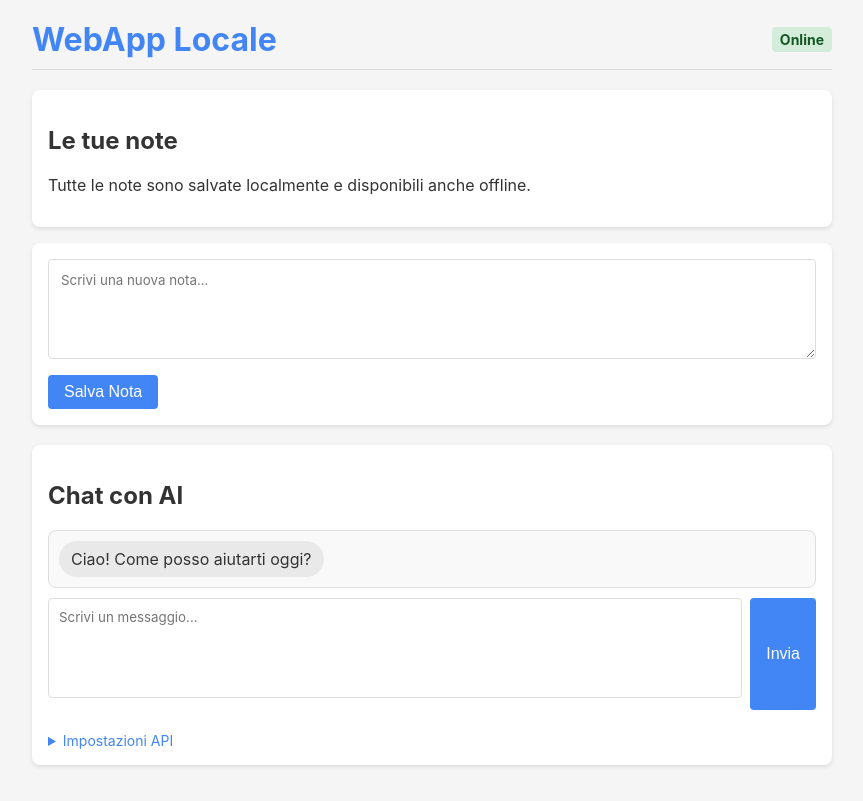
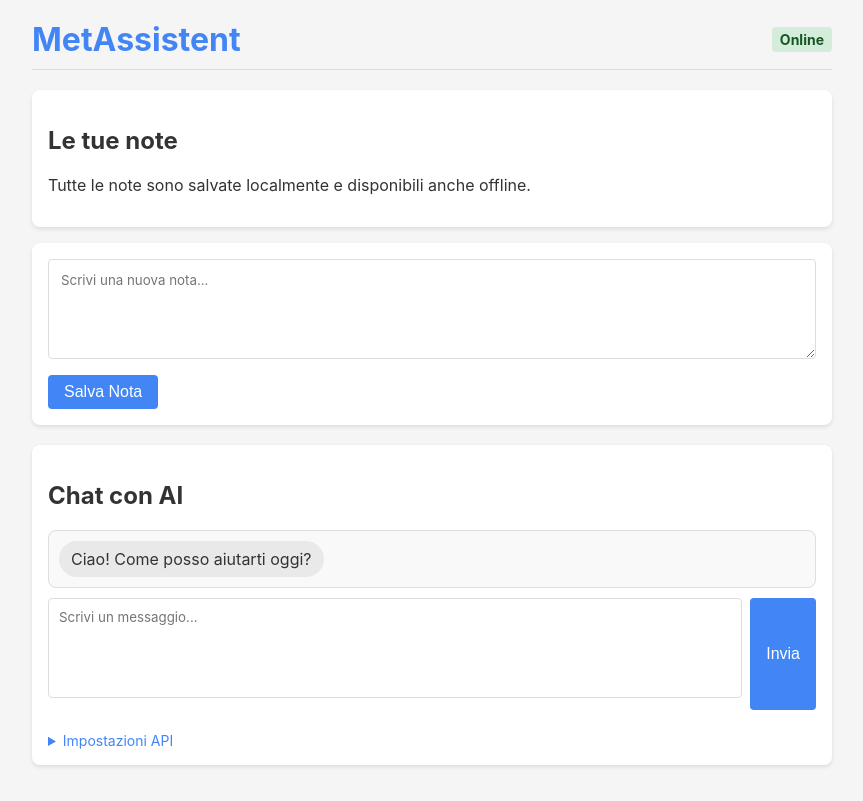
Before and after one commit to StudioSemeranoDeployer/webapp1ai, a plain HTML site: page index.html in a window 1280 px wide. Shown: the whole page, without its empty margins (208-1071 px from the left). Drawn offline with Linux system fonts and the light colour scheme.

Commit message:
Update index.html

```diff
--- a/index.html
+++ b/index.html
@@ -4,7 +4,7 @@
     <meta charset="UTF-8">
     <meta name="viewport" content="width=device-width, initial-scale=1.0">
     <meta name="theme-color" content="#4285f4">
-    <title>WebApp Locale</title>
+    <title>MetAssistant</title>
     <link rel="manifest" href="manifest.json">
     <link rel="icon" href="icons/favicon.ico">
     <style>
@@ -88,7 +88,7 @@
         .install-button {
             display: none;
         }
-        /* Aggiungi questi stili nella sezione <style> del tuo file HTML */
+
 
 .chat-container {
   display: flex;
@@ -200,7 +200,7 @@
 </head>
 <body>
     <header>
-        <h1>WebApp Locale</h1>
+        <h1>MetAssistent</h1>
         <div id="connection-status" class="status online">Online</div>
     </header>
 
```
